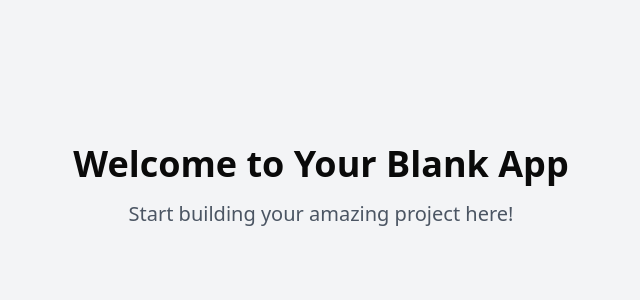
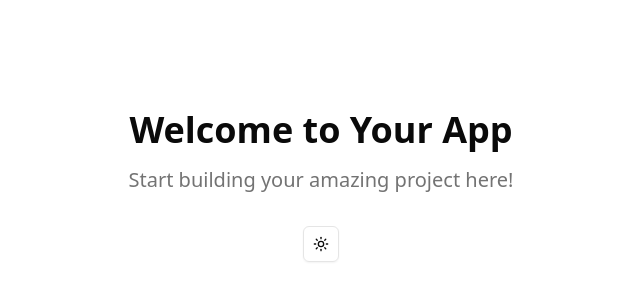
Before and after one commit to finehq/template-saas-webapp, a React (Vite) app: page / in a window 1280 px wide. Shown: the part 214-514 px from the top of the page, without its empty margins (319-959 px from the left). Built offline with nearby package versions, Linux system fonts and the light colour scheme.

Commit message:
theme provider fix

```diff
--- a/src/components/layout/theme-provider.tsx
+++ b/src/components/layout/theme-provider.tsx
@@ -5,5 +5,14 @@ export function ThemeProvider({
   children,
   ...props
 }: React.ComponentProps<typeof NextThemesProvider>) {
-  return <NextThemesProvider {...props}>{children}</NextThemesProvider>;
+  return (
+    <NextThemesProvider
+      attribute="class"
+      defaultTheme="system"
+      enableSystem
+      {...props}
+    >
+      {children}
+    </NextThemesProvider>
+  );
 }
--- /dev/null
+++ b/src/components/layout/theme-toggle.tsx
@@ -0,0 +1,22 @@
+import { Moon, Sun } from "lucide-react";
+import { useTheme } from "next-themes";
+import * as React from "react";
+
+import { Toggle } from "@/components/ui/toggle";
+
+export function ThemeToggle() {
+  const { theme, setTheme } = useTheme();
+
+  return (
+    <Toggle
+      aria-label="Toggle theme"
+      variant="outline"
+      pressed={theme === "dark"}
+      onPressedChange={(pressed) => setTheme(pressed ? "dark" : "light")}
+    >
+      <Sun className="h-4 w-4 rotate-0 scale-100 transition-all dark:-rotate-90 dark:scale-0" />
+      <Moon className="absolute h-4 w-4 rotate-90 scale-0 transition-all dark:rotate-0 dark:scale-100" />
+      <span className="sr-only">Toggle theme</span>
+    </Toggle>
+  );
+}
--- a/src/pages/index.tsx
+++ b/src/pages/index.tsx
@@ -1,12 +1,14 @@
 // Update this page (the content is just a fallback if you fail to update the page). Always include w-full and min-h-screen classes in the main element.
+import { ThemeToggle } from "@/components/layout/theme-toggle";
 const Index = () => {
   return (
-    <main className="  flex items-center justify-center bg-gray-100 ">
+    <main className="w-full min-h-screen flex flex-col items-center justify-center bg-background text-foreground">
       <div className="text-center">
-        <h1 className="text-4xl font-bold mb-4">Welcome to Your Blank App</h1>
-        <p className="text-xl text-gray-600">
+        <h1 className="text-4xl font-bold mb-4">Welcome to Your App</h1>
+        <p className="text-xl text-muted-foreground mb-8">
           Start building your amazing project here!
         </p>
+        <ThemeToggle />
       </div>
     </main>
   );
```
Also changed, not shown: 2 other files (tests, documents, lock files or other folders).
